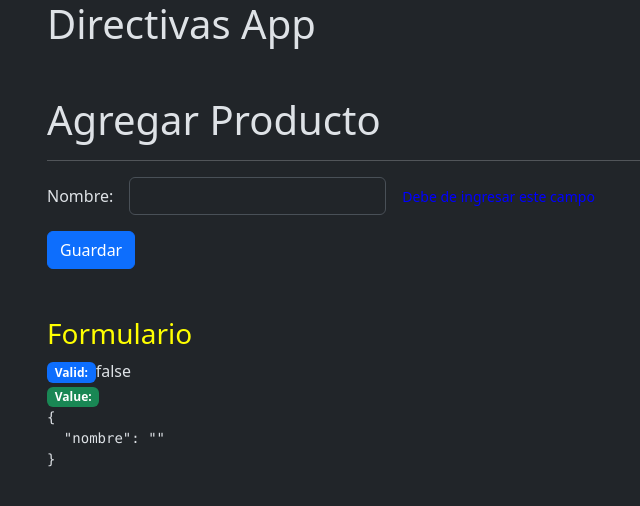
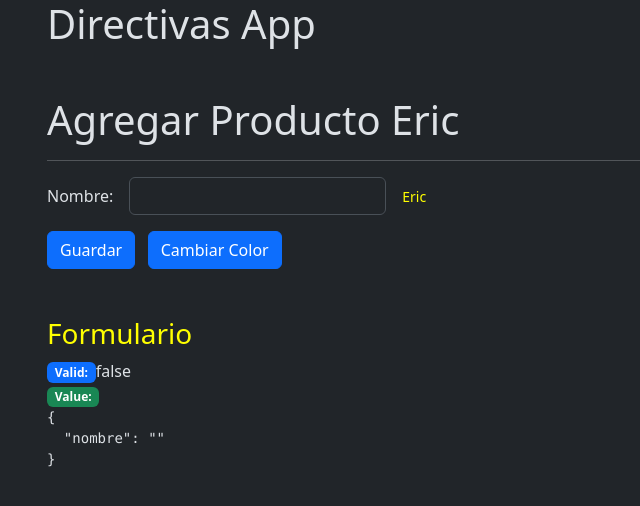
Before and after one commit to recover1988/ANGULAR-DirectivasApp, an Angular app: page /productos/agregar in a window 1280 px wide. Shown: the top 506 px of the page, without its empty margins (35-675 px from the left). Built offline with nearby package versions, Linux system fonts and the light colour scheme.

Commit message:
input setters

```diff
--- a/src/app/productos/pages/agregar/agregar.component.html
+++ b/src/app/productos/pages/agregar/agregar.component.html
@@ -1,4 +1,4 @@
-<h1 class="mt-5">Agregar Producto</h1>
+<h1 class="mt-5">Agregar Producto {{ texto1 }}</h1>
 <hr />
 
 <form [formGroup]="miFormulario" (ngSubmit)="guardar()">
@@ -13,15 +13,19 @@
       <span
         *ngIf="tieneError('nombre')"
         error-msg
-        color="blue"
-        mensaje="Debe de ingresar este campo"
+        [color]="color"
+        [mensaje]="texto1"
         [modificar]="true"
       ></span>
     </div>
   </div>
   <div class="row mt-3">
     <div class="col">
-      <button class="btn btn-primary" type="submit">Guardar</button>
+      <button class="btn btn-primary" (click)="cambiarTexto()">Guardar</button>
+      &nbsp;
+      <button class="btn btn-primary" (click)="cambiarColor()">
+        Cambiar Color
+      </button>
     </div>
   </div>
 </form>
--- a/src/app/productos/pages/agregar/agregar.component.ts
+++ b/src/app/productos/pages/agregar/agregar.component.ts
@@ -8,6 +8,9 @@ import { FormBuilder, FormGroup, Validators } from '@angular/forms';
   ]
 })
 export class AgregarComponent {
+
+  texto1: string = 'Eric';
+  color: string = 'yellow';
 
   miFormulario: FormGroup = this.fb.group({
     nombre: ['', Validators.required],
@@ -21,6 +24,15 @@ export class AgregarComponent {
 
   }
 
+  cambiarTexto(): void {
+    this.texto1 = Math.random().toString();
+  }
+
+  cambiarColor(): void {
+    const color = "#xxxxxx".replace(/x/g, y => (Math.random() * 16 | 0).toString(16));
+    this.color = color
+  }
+
 
   constructor(private fb: FormBuilder) { }
 }
--- a/src/app/shared/directives/error-msg.directive.ts
+++ b/src/app/shared/directives/error-msg.directive.ts
@@ -1,34 +1,50 @@
-import { Directive, ElementRef, Input, OnInit } from '@angular/core';
+import { Directive, ElementRef, Input, OnChanges, OnInit, SimpleChanges } from '@angular/core';
 
 @Directive({
   selector: '[error-msg]'
 })
 export class ErrorMsgDirective implements OnInit {
+  private _color: string = 'red';
 
   htmlElement: ElementRef<HTMLElement>;
-  @Input() color: string = 'red';
-  @Input() mensaje: string = '';
+  @Input() set color(valor: string) {
+    this.htmlElement.nativeElement.style.color = valor;
+    this._color = valor;
+  };
+  // @Input() mensaje: string = '';
   @Input() modificar: boolean = false;
+  @Input() set mensaje(valor: string) {
+    this.htmlElement.nativeElement.innerText = valor
+  }
+
+
 
   constructor(private el: ElementRef<HTMLElement>) {
     this.htmlElement = el
   }
 
+
   ngOnInit(): void {
     console.log('NgOnInit en la directiva')
-    this.setColor()
-    this.setMensaje()
+    // this.setColor()
+    // this.setMensaje()
     this.setClass()
   }
 
-  setColor(): void {
-    this.htmlElement.nativeElement.style.color = this.color;
-  }
+  // ngOnChanges(changes: SimpleChanges): void {
+  //   this.setColor()
+  //   this.setMensaje()
+  // }
 
-  setMensaje(): void {
-    if (this.mensaje === '') return
-    this.htmlElement.nativeElement.innerText = this.mensaje;
-  }
+
+  // setColor(): void {
+  //   this.htmlElement.nativeElement.style.color = this.color;
+  // }
+
+  // setMensaje(): void {
+  //   if (this.mensaje === '') return
+  //   this.htmlElement.nativeElement.innerText = this.mensaje;
+  // }
   setClass(): void {
     if (!this.modificar) return
     this.htmlElement.nativeElement.classList.add('form-text')
```
